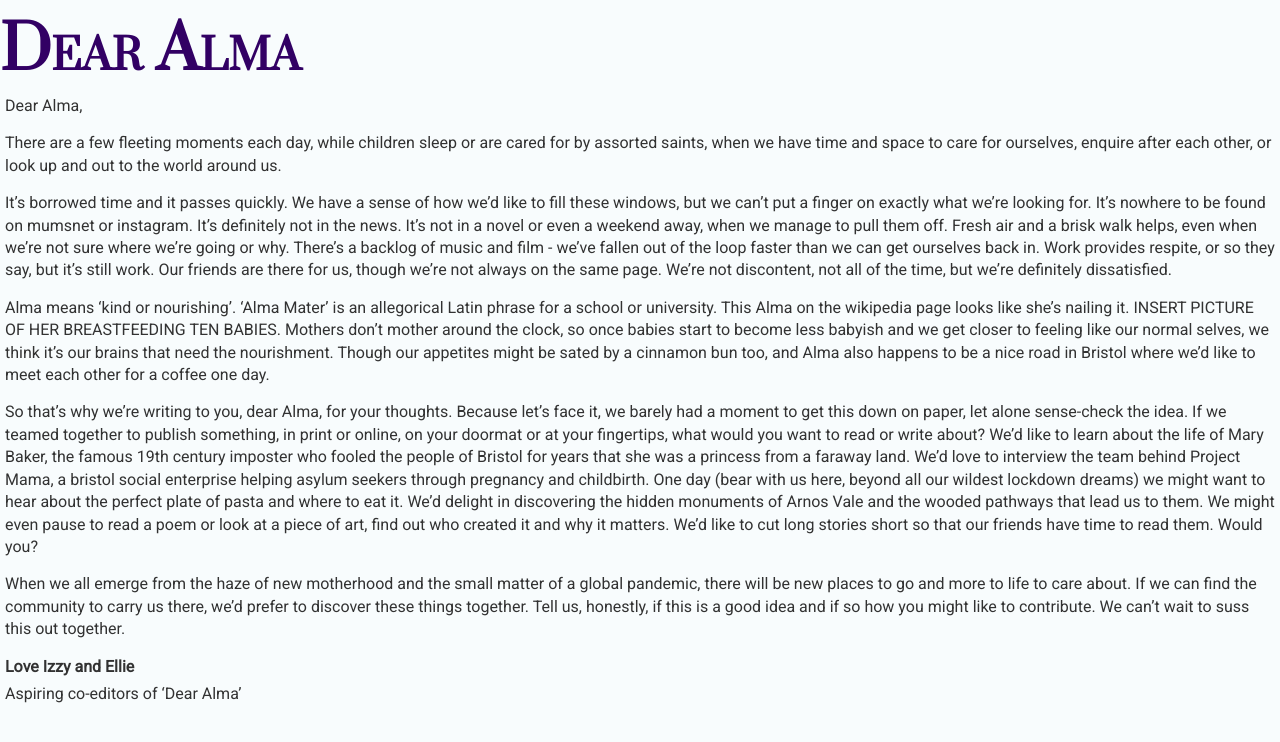
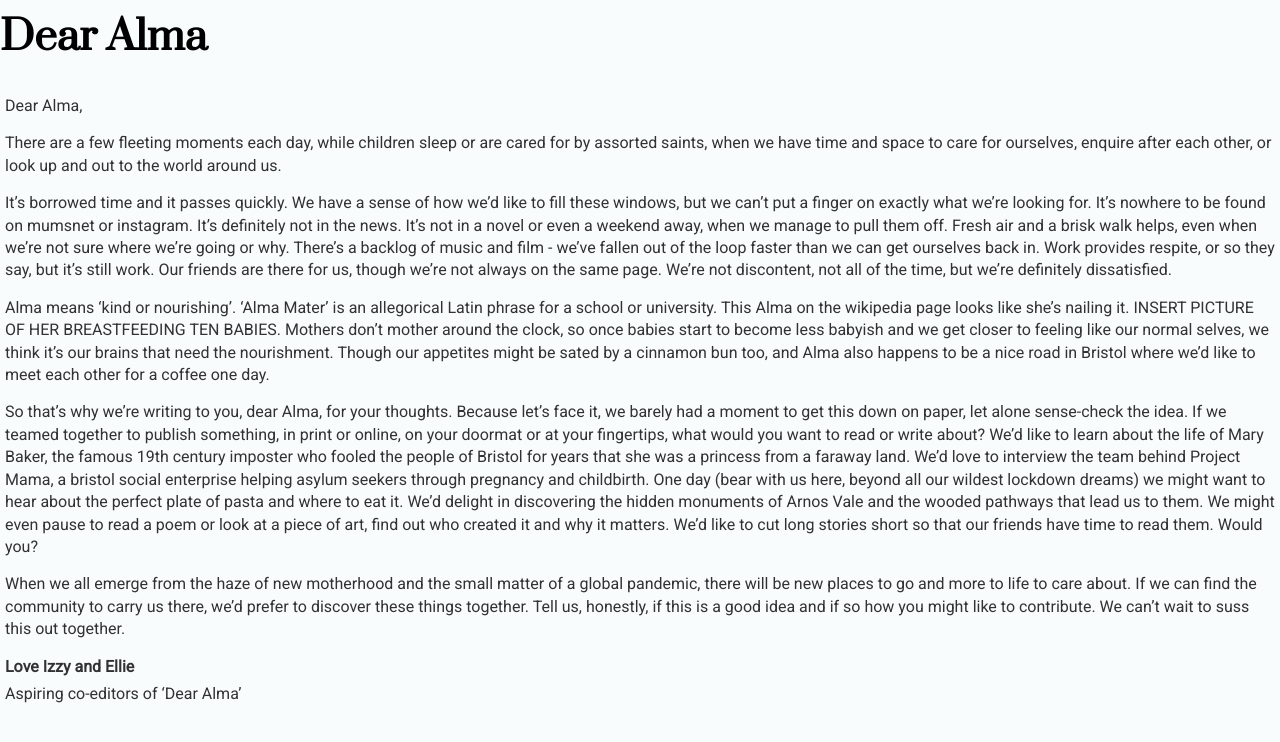
Before and after one commit to dear-alma/dear-alma.github.io, a plain HTML site: page index.html in a window 1280 px wide. Drawn offline with Linux system fonts and the light colour scheme.

Commit message:
Update main.css

```diff
--- a/main.css
+++ b/main.css
@@ -108,9 +108,8 @@ ul li {
 
 h1 {
 	font-family: "Prata";
-	font-variant: small-caps;
-	font-size: 60px;
-	color: #320064;
+	font-size: 40px;
+	color: black;
 	font-weight: 900;
 	font-kerning: 50;
 	margin: 0px 0px 30px 0px  ;
```
